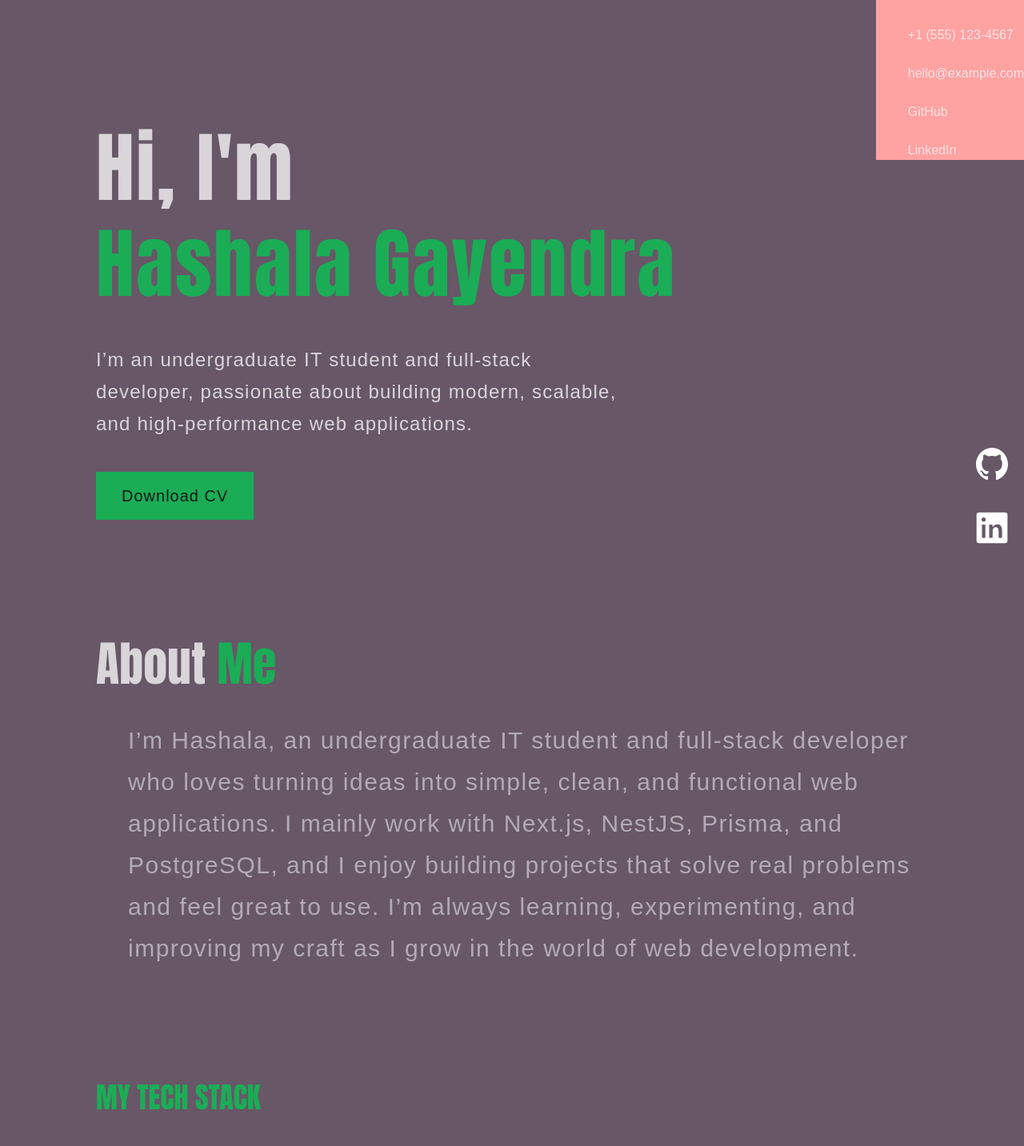
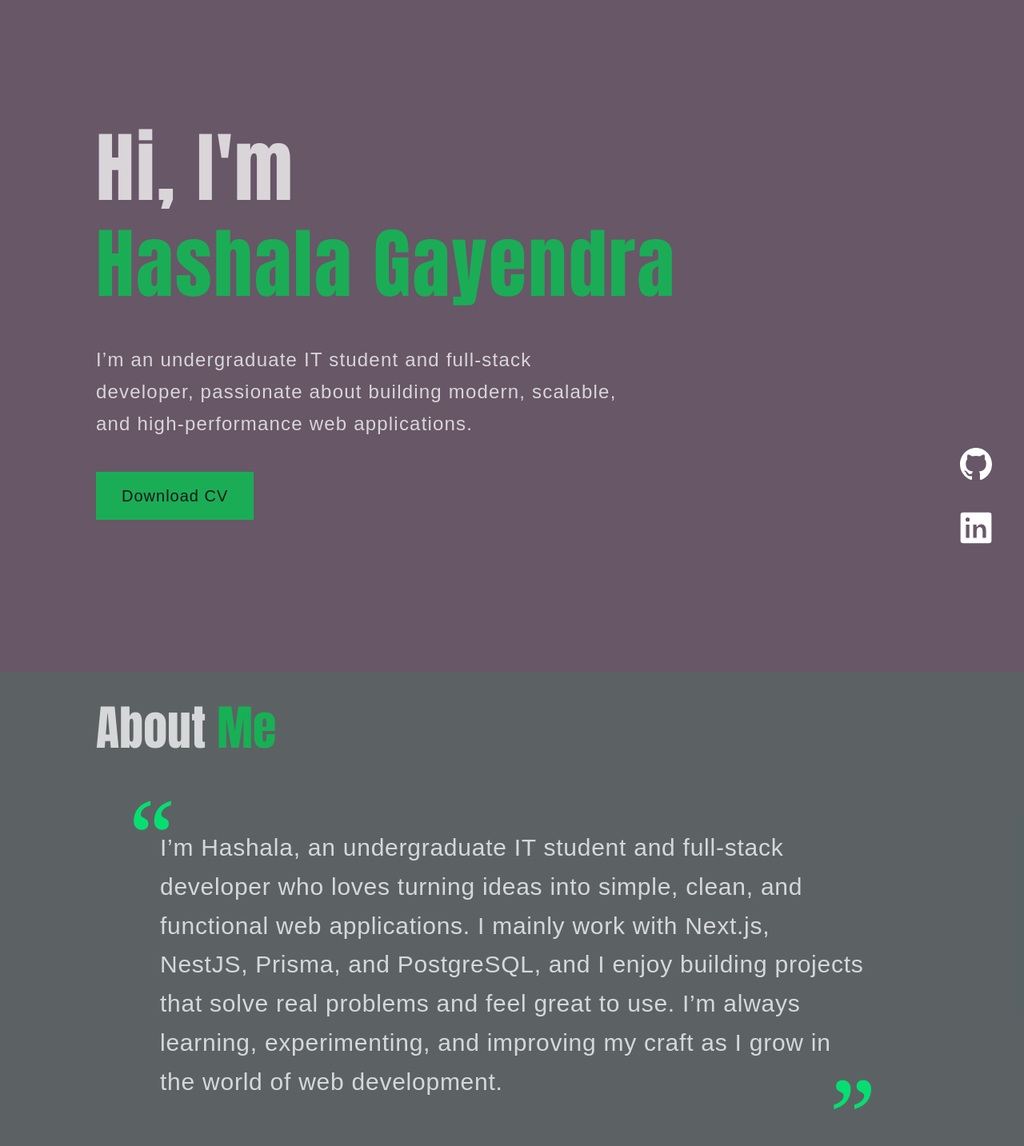
Before and after one commit to hashalagayendra/portfolio, a Next.js app: page / in a window 1280 px wide. Shown: the top 1433 px of the page at 80% size. Built offline with nearby package versions, Linux system fonts and the light colour scheme; a web font is replaced by a local one.

Commit message:
landing page finished

```diff
--- a/app/page.tsx
+++ b/app/page.tsx
@@ -19,10 +19,13 @@ export default function Home() {
       exit={{ opacity: 0 }}
       transition={{ duration: 0.5 }}
       viewport={{ once: true }}
-      className=" xl:px-30  px-10  max-md:px-4"
+      className=""
     >
-      <Herosection />
-      <div className="flex flex-col gap-30 ">
+      <div className="  max-w-[1920px] mx-auto">
+        <Herosection />
+      </div>
+
+      <div className="flex flex-col gap-30 max-w-[1920px] mx-auto">
         <Aboutme />
         <Stack />
         <Projects />
--- a/components/Aboutme.tsx
+++ b/components/Aboutme.tsx
@@ -6,7 +6,15 @@ import { motion } from "motion/react";
 
 function Aboutme() {
   return (
-    <section className="w-full   ">
+    <div className="relative mt-10  overflow-hidden">
+      <motion.div
+        className="absolute bg-green-500/10 h-full -top-8 w-full  -z-10"
+        initial={{ x: "100%" }}
+        whileInView={{ x: 0 }}
+        transition={{ duration: 0.8, ease: "easeInOut" }}
+        viewport={{ once: true }}
+      ></motion.div>
+      <section className="w-full py-10 relative   xl:px-30  px-10  max-md:px-4 ">
         <div>
           <motion.h1
             initial={{ opacity: 0, y: 16 }}
@@ -18,32 +26,34 @@ function Aboutme() {
             About <span className="text-green-500/75">Me</span>
           </motion.h1>
         </div>
-      <div className="w-full pl-10  max-md:pl-5 mt-10">
-        <motion.h1
+        <div className="w-full mt-16 pt-4 pb-9 md:px-12 lg:px-20 mx-auto max-w-7xl ">
+          <motion.div
             initial={{ opacity: 0, y: 20 }}
             whileInView={{ opacity: 1, y: 0 }}
             transition={{ duration: 0.5, ease: "easeOut" }}
             viewport={{ once: true, amount: 0.35 }}
-          className={`text-3xl text-white/50 leading-13 tracking-wider  w-full   max-lg:text-2xl max-lg:leading-10  max-md:text-base max-md:leading-8 ${adamina.className}`}
+            className="relative"
           >
-          <span className="mb-5 block">
+            <span className="absolute -top-10 -left-6 md:-left-10 text-9xl text-green-400 font-serif leading-none select-none max-md:text-7xl  ">
+              “
+            </span>
+            <p
+              className={`text-3xl text-white/75 leading-relaxed tracking-wide w-full max-lg:text-2xl max-md:text-lg ${adamina.className} relative z-10 py-4 `}
+            >
               I’m Hashala, an undergraduate IT student and full-stack developer
               who loves turning ideas into simple, clean, and functional web
               applications. I mainly work with Next.js, NestJS, Prisma, and
               PostgreSQL, and I enjoy building projects that solve real problems
               and feel great to use. I’m always learning, experimenting, and
               improving my craft as I grow in the world of web development.
+            </p>
+            <span className="absolute -bottom-16 right-0 md:-right-4 text-9xl text-green-400 font-serif leading-none select-none max-md:text-7xl">
+              ”
             </span>
-          {/* <span>
-            I'm passionate about creating software that not only functions
-            flawlessly but also makes a meaningful difference. Whether it's
-            simplifying complex workflows, automating tedious tasks, or
-            connecting people with the services they need, I measure success by
-            the problems solved.
-          </span> */}
-        </motion.h1>
+          </motion.div>
         </div>
       </section>
+    </div>
   );
 }
 
--- a/components/Contact.tsx
+++ b/components/Contact.tsx
@@ -1,12 +1,17 @@
 import React from "react";
 import { adamina } from "@/app/layout";
+import Link from "next/link";
+import github from "@/asset/icons/github.svg";
+import linkedin from "@/asset/icons/linkedin.svg";
+import { Mail, Phone } from "lucide-react";
+import { motion } from "framer-motion";
 
 function Contact() {
   return (
-    <div className="w-full  px-6 py-10 flex flex-col gap-10 -mt-20 relative ">
+    <div className="w-full   pt-10 flex flex-col gap-10 -mt-20 relative  xl:px-30  px-10  max-md:px-4 overflow-hidden ">
       <h1 className={`text-5xl text-white/75 ${adamina.className}`}>Contact</h1>
-      <div className="w-full flex flex-col items-start ">
-        <div className="mt-8 w-full max-w-2xl space-y-8">
+      <div className="w-full flex  xl:justify-start justify-center ">
+        <div className="mt-8 w-full max-w-2xl space-y-8  ">
           {/* Email + Name in two columns */}
           <div className="grid grid-cols-1 md:grid-cols-2 gap-6">
             <div className="w-full">
@@ -44,41 +49,72 @@ function Contact() {
           </div>
 
           {/* CTA */}
-          <div className="w-full flex justify-end">
+          <div className="w-full flex justify-end md:mb-10 ">
             <button
-              className={`bg-green-500/80 hover:bg-green-500 text-black font-semibold px-6 py-2  border border-green-600 shadow-sm transition-colors ${adamina.className}`}
+              className={`bg-green-500/80 hover:bg-green-500 px-10 py-2  border border-green-600 shadow-sm transition-colors ${adamina.className} `}
             >
-              Send
+              <h1 className="text-lg"> Send</h1>
             </button>
           </div>
         </div>
       </div>
 
-      <div className="flex flex-col gap-6 pt-8 pl-10 bg-red-300 fixed right-0 top-0">
-        <p
-          className={`text-white/70 hover:text-green-400 transition-colors cursor-pointer ro ${adamina.className}`}
-        >
-          +1 (555) 123-4567
-        </p>
-        <a
-          href="mailto:hello@example.com"
-          className={`text-white/70 hover:text-green-400 transition-colors ${adamina.className}`}
-        >
-          hello@example.com
-        </a>
-        <a
-          href="#"
-          className={`text-white/70 hover:text-green-400 transition-colors ${adamina.className}`}
-        >
-          GitHub
-        </a>
-        <a
-          href="#"
-          className={`text-white/70 hover:text-green-400 transition-colors ${adamina.className}`}
-        >
-          LinkedIn
-        </a>
-      </div>
+      <motion.div
+        className="flex flex-col gap-10 w-md py-20 bg-green-700/5 absolute right-0 bottom-0  pl-10  mx-auto    max-xl:relative  max-xl:w-full max-xl:flex-row max-xl:flex-wrap max-xl:py-10 max-xl:px-10 max-xl:gap-6 max-xl:text-sm max-xl:bottom-0 max-xl:bg-transparent max-md:pl-0 max-sm:flex-col max-sm:items-center max-md:justify-center "
+        initial={{ y: 100 }}
+        whileInView={{ y: 0 }}
+        transition={{ duration: 0.5, ease: "easeOut" }}
+        viewport={{ once: true, amount: 0.35 }}
+      >
+        <Link href="https://github.com/hashalagayendra ">
+          <div className="flex gap-4 items-center hover:text-green-500 transition-colors  justify-start ">
+            <img
+              className="w-8 h-8 max-md:w-6  max-md:h-6 "
+              height="full"
+              width="full"
+              src={github.src}
+              alt="GitHub"
+            />{" "}
+            <h1>github.com/hashalagayendra</h1>
+          </div>
+        </Link>
+        <Link href="https://github.com/hashalagayendra">
+          <div className="flex gap-4 items-center hover:text-green-500 transition-colors">
+            <img
+              className="w-8 h-8 max-md:w-6  max-md:h-6 "
+              height="full"
+              width="full"
+              src={linkedin.src}
+              alt="LinkedIn"
+            />{" "}
+            <h1>linkedin.com/in/hashalagayendra</h1>
+          </div>
+        </Link>
+        <Link href="https://github.com/hashalagayendra">
+          <div className="flex gap-4 items-center ">
+            <Mail
+              className="w-8 h-8 max-md:w-6  max-md:h-6 "
+              height="full"
+              width="full"
+            />
+            <h1 className="hover:text-green-500 transition-colors">
+              hashalagayendra@gmail.com
+            </h1>
+          </div>
+        </Link>
+        <Link href="https://github.com/hashalagayendra">
+          <div className="flex gap-4 items-center ">
+            <Phone
+              className="w-8 h-8 max-md:w-6  max-md:h-6 "
+              height="full"
+              width="full"
+            />
+            <h1 className="hover:text-green-500 transition-colors">
+              +94 78 195 8069
+            </h1>
+          </div>
+        </Link>
+      </motion.div>
     </div>
   );
 }
--- a/components/Herosection.tsx
+++ b/components/Herosection.tsx
@@ -9,9 +9,9 @@ import Link from "next/link";
 
 function Herosection() {
   return (
-    <section className="w-full h-dvh flex flex-col justify-center relative">
+    <section className="w-full h-dvh flex flex-col justify-center relative    xl:px-30  px-10  max-md:px-4 overflow-hidden">
       <motion.div
-        className="flex flex-col gap-10 absolute bottom-30 xl:-right-25 right-0 max-lg:hidden"
+        className="flex flex-col gap-10 absolute bottom-30 right-10 max-lg:hidden"
         initial={{ opacity: 0, x: 16 }}
         whileInView={{ opacity: 1, x: 0 }}
         transition={{ duration: 0.45, ease: "easeOut" }}
--- a/components/Stack.tsx
+++ b/components/Stack.tsx
@@ -60,7 +60,7 @@ function Stack() {
     { name: "Prisma", icon: prisma },
   ];
   return (
-    <section className="w-full">
+    <section className="w-full  xl:px-30  px-10  max-md:px-4">
       <div>
         <h1
           className={`text-4xl text-green-500/75 mb-10 ${anton.className} max-lg:text-start max-lg:text-4xl max-md:text-3xl`}
@@ -83,7 +83,7 @@ function Stack() {
                 return (
                   <div className="flex flex-col gap-3 items-center" key={index}>
                     <img
-                      className="w-15 h-15 "
+                      className="md:w-15 md:h-15 w-12 h-12 "
                       src={each.icon.src}
                       alt={each.name}
                       width="full"
@@ -113,7 +113,7 @@ function Stack() {
                 return (
                   <div className="flex flex-col gap-3 items-center" key={index}>
                     <img
-                      className="w-15 h-15 "
+                      className="md:w-15 md:h-15 w-12 h-12 "
                       src={each.icon.src}
                       alt={each.name}
                       width="full"
@@ -143,7 +143,7 @@ function Stack() {
                 return (
                   <div className="flex flex-col gap-3 items-center" key={index}>
                     <img
-                      className="w-15 h-15 "
+                      className="md:w-15 md:h-15 w-12 h-12 "
                       src={each.icon.src}
                       alt={each.name}
                       width="full"
@@ -173,7 +173,7 @@ function Stack() {
                 return (
                   <div className="flex flex-col gap-3 items-center" key={index}>
                     <img
-                      className="w-15 h-15 "
+                      className="md:w-15 md:h-15 w-12 h-12 "
                       src={each.icon.src}
                       alt={each.name}
                       width="full"
--- a/package.json
+++ b/package.json
@@ -13,6 +13,7 @@
     "clsx": "^2.1.1",
     "framer-motion": "^12.23.25",
     "gsap": "^3.13.0",
+    "lucide": "^0.556.0",
     "lucide-react": "^0.556.0",
     "motion": "^12.23.25",
     "next": "16.0.7",
```
Also changed, not shown: components/Projects.tsx (+5 -4 lines), 1 other file (tests, documents, lock files or other folders). Lines whose indentation alone changed are shown as unchanged.
